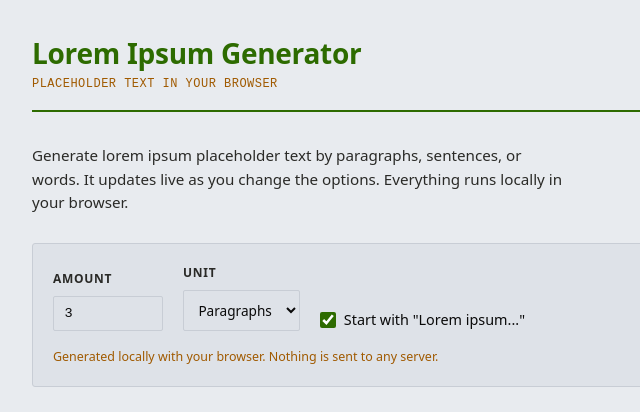
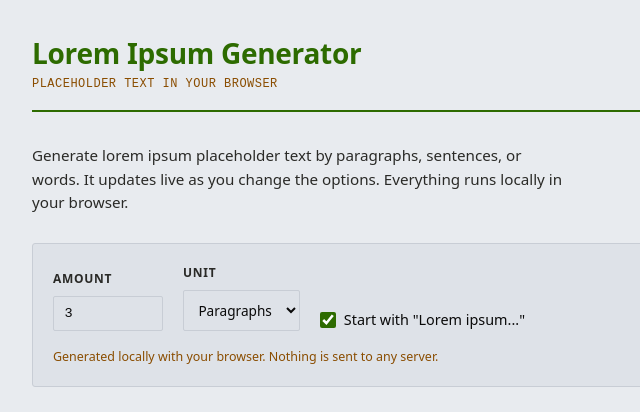
Before and after one commit to 0xelitesystem/lorem-ipsum-generator, a plain HTML site: page index.html in a window 1280 px wide. Shown: the top 412 px of the page, 158-798 px from the left. Drawn offline with Linux system fonts and the light colour scheme.

Commit message:
Darken the light-theme warning and error colours to clear WCAG AA on every surface

```diff
--- a/index.html
+++ b/index.html
@@ -190,15 +190,15 @@ footer a:hover { text-decoration: underline; }
 :root[data-theme="light"] {
   --bg: #e8ebef;
   --code-bg: #dee2e8;
-  --err: #b8341a;
-  --gold: #a05a00;
-  --gold-deep: #a05a00;
+  --err: #a82d14;
+  --gold: #8a4d00;
+  --gold-deep: #8a4d00;
   --ink: #0a0a0a;
   --ink-soft: #2a2a27;
   --rule: #c8cdd5;
   --surface: #dee2e8;
   --teal: #2d6b00;
-  --teal-deep: #a05a00;
+  --teal-deep: #8a4d00;
 }
 :root { color-scheme: dark; }
 :root[data-theme="light"] { color-scheme: light; }
```
